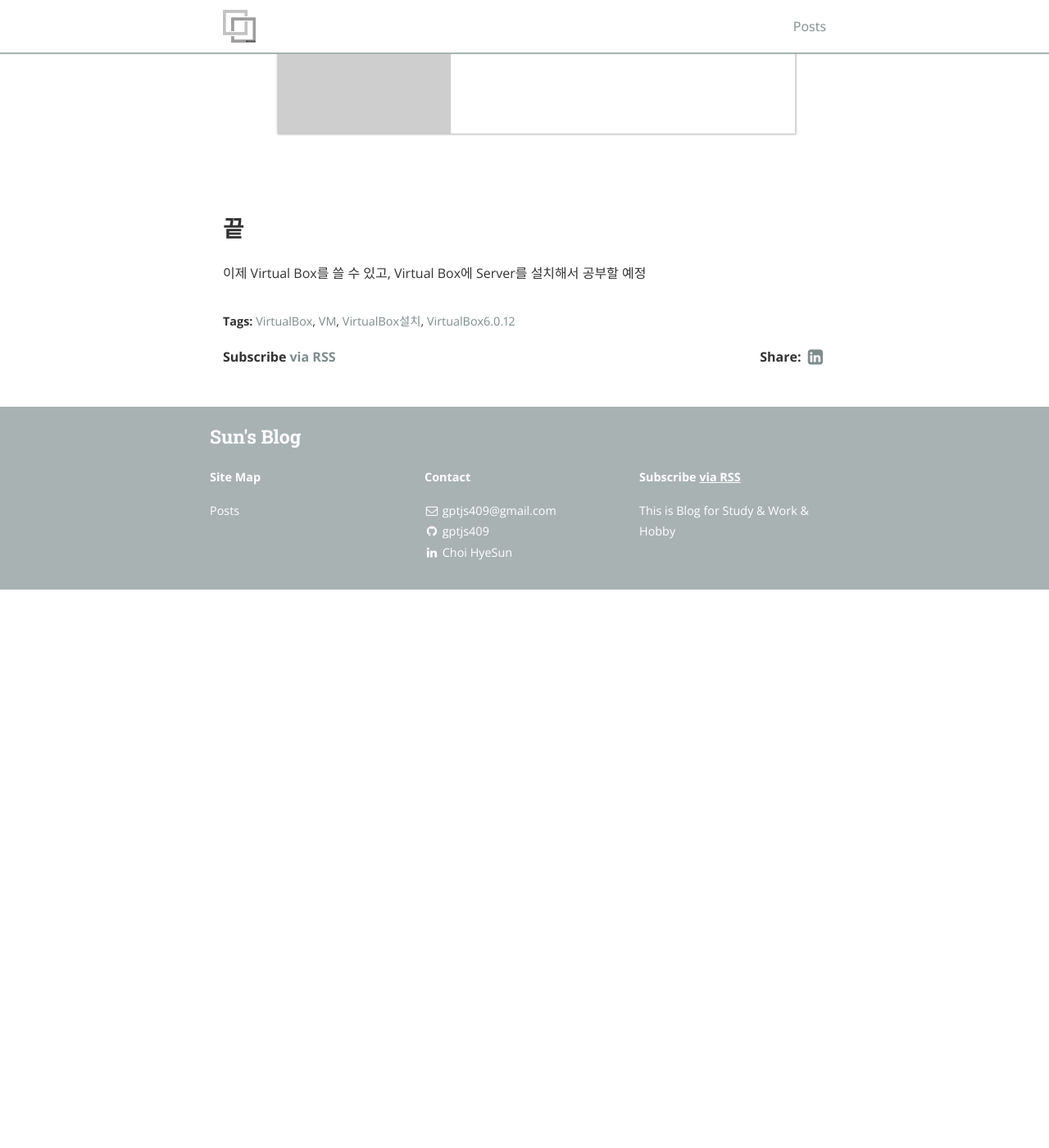
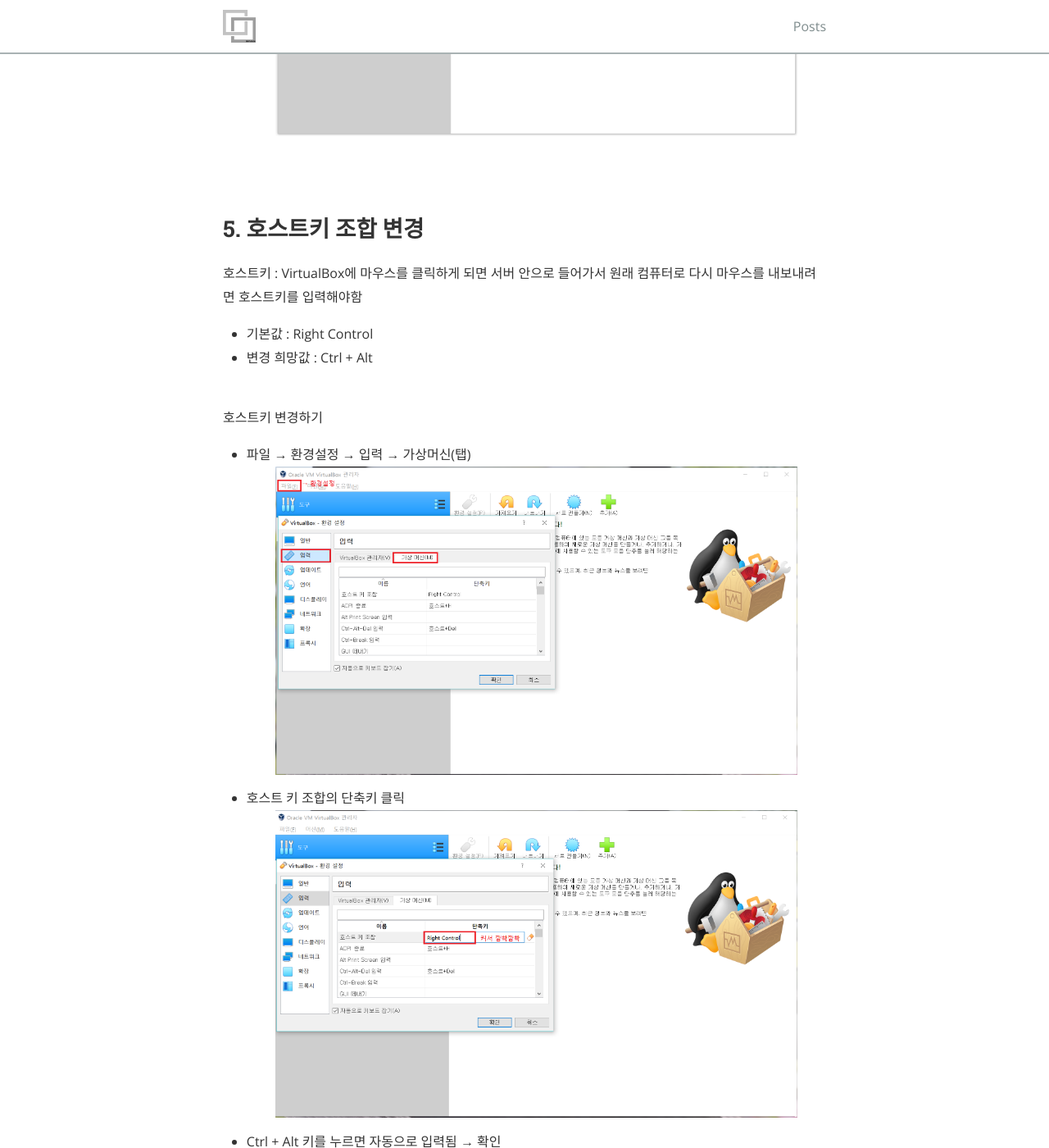
Before and after one commit to gptjs409/gptjs409.github.io, a Jekyll site: the page built from _posts/infra/2019-10-14-Virtual-Box.md, in a window 1280 px wide and 1400 px high, scrolled down 7291 px. Shown: the whole window at 82% size. Built offline with Jekyll 4.4.1, drawn with Linux system fonts in a browser that asks for light colours; nearby versions of some CDN libraries; before the commit the page ends 8010 px from its top, so only the background shows below that.

Commit message:
#1 update hostkey

```diff
--- a/_posts/infra/2019-10-14-Virtual-Box.md
+++ b/_posts/infra/2019-10-14-Virtual-Box.md
@@ -67,5 +67,24 @@ VirtualBox-6.0.12-133076-Win.exe(버전명은 다운로드한 버전) 실행 후
 <br>
 <br>
 
+## 5. 호스트키 조합 변경
+호스트키 : VirtualBox에 마우스를 클릭하게 되면 서버 안으로 들어가서 원래 컴퓨터로 다시 마우스를 내보내려면 호스트키를 입력해야함
+  - 기본값 : Right Control
+  - 변경 희망값 : Ctrl + Alt
+
+<br>
+호스트키 변경하기
+  - 파일 → 환경설정 → 입력 → 가상머신(탭)
+  ![image](/img/2019-10-14/Virtual-Box-015-HostKey1.png)
+
+  - 호스트 키 조합의 단축키 클릭
+  ![image](/img/2019-10-14/Virtual-Box-016-HostKey2.png)
+
+  - Ctrl + Alt 키를 누르면 자동으로 입력됨 → 확인
+  ![image](/img/2019-10-14/Virtual-Box-017-HostKey3.png)
+
+<br>
+<br>
+
 ## 끝
 이제 Virtual Box를 쓸 수 있고, Virtual Box에 Server를 설치해서 공부할 예정
```
